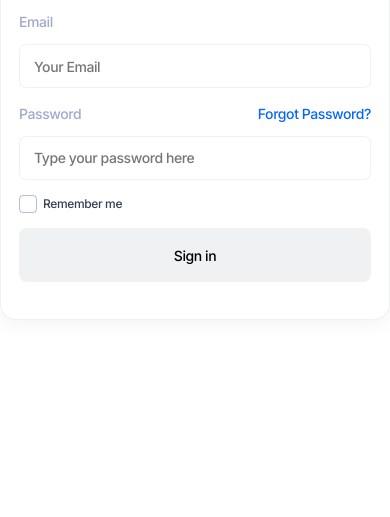
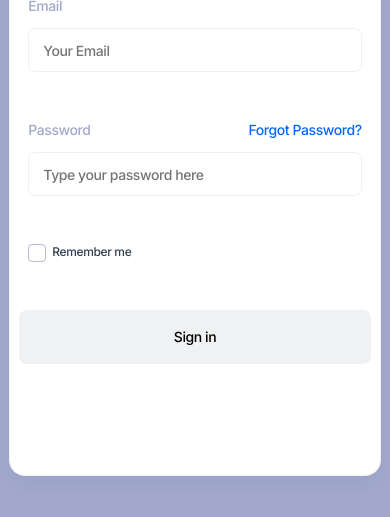
Before and after one commit to SashaGonchar/Nivea-Login, a plain HTML site: page index.html in a window 390 px wide. Shown: the part 327-844 px from the top of the page. Drawn offline with Linux system fonts and the light colour scheme.

Commit message:
media query for 448px test design done

```diff
--- a/index.html
+++ b/index.html
@@ -3,6 +3,7 @@
 <link rel="stylesheet" href="styles.css">
 <head>
     <meta charset="UTF-8">
+    <meta name="viewport" content="initial-scale-1">
     <title>Neiva</title>
 </head>
 <body>
--- a/styles.css
+++ b/styles.css
@@ -106,7 +106,6 @@ input[type=email], [type=password] {
     flex-direction: row;
     height: auto;
     width: 100%;
-    justify-content: flex-start;
 }
 
 input[type=checkbox] {
@@ -147,3 +146,21 @@ input[type=checkbox] {
     background-color: rgba(11, 19, 38, 0.06);
     border: none;
 }
+
+@media (max-width: 448px) {
+
+    body{
+        background:rgba(151, 159, 199, 0.9);
+    }
+
+    .sign-in-form {
+        width: 95%;
+        height: 90vh;
+    }
+
+    .sign-in-form__container {
+        width: 90%;
+        height: 75vh;
+        justify-content: space-evenly;
+    }
+}
```
